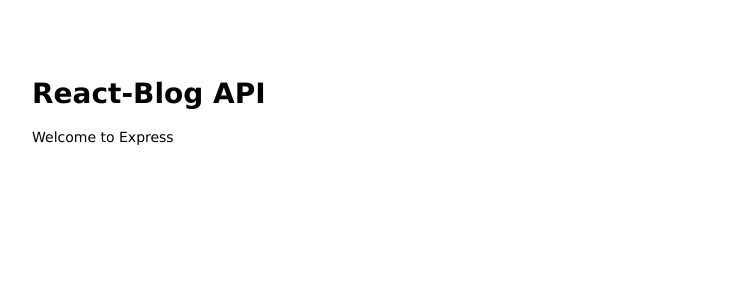
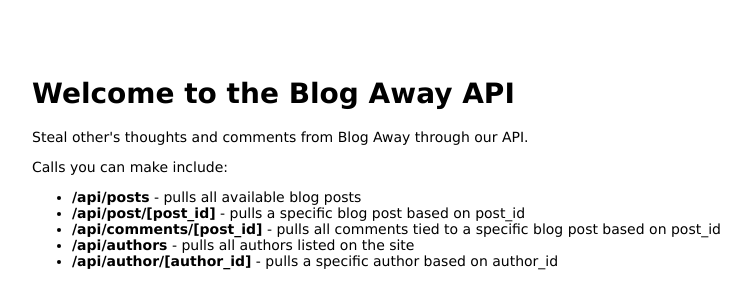
Before and after one commit to karleypetracca/blog-away-api, a website: page views/index.html in a window 1280 px wide. Shown: the whole page, without its empty margins (26-777 px from the left). Drawn offline with Linux system fonts and the light colour scheme.

Commit message:
Feat: write out all the API calls a user can make

```diff
--- a/views/index.html
+++ b/views/index.html
@@ -3,12 +3,29 @@
 	<head>
 		<meta charset="UTF-8" />
 		<meta name="viewport" content="width=device-width, initial-scale=1.0" />
-		<title>React-Blog API</title>
+		<title>Blog Away API</title>
 		<link rel="stylesheet" href="/stylesheets/style.css" />
 	</head>
 
 	<body>
-		<h1>React-Blog API</h1>
-		<p>Welcome to Express</p>
+
+		<header>
+			<h1>Welcome to the Blog Away API</h1>
+			<p>Steal other's thoughts and comments from Blog Away through our API.</p>
+		</header>
+		<section>
+			<p>
+			Calls you can make include:
+				<ul>
+					<li><b>/api/posts</b> - pulls all available blog posts</li>
+					<li><b>/api/post/[post_id]</b> - pulls a specific blog post based on post_id</li>
+					<li><b>/api/comments/[post_id]</b> - pulls all comments tied to a specific
+					blog post based on post_id</li>
+					<li><b>/api/authors</b> - pulls all authors listed on the site</li>
+					<li><b>/api/author/[author_id]</b> - pulls a specific author based on author_id</li>
+				</ul>
+			</p>
+		</section>
+
 	</body>
 </html>
```
